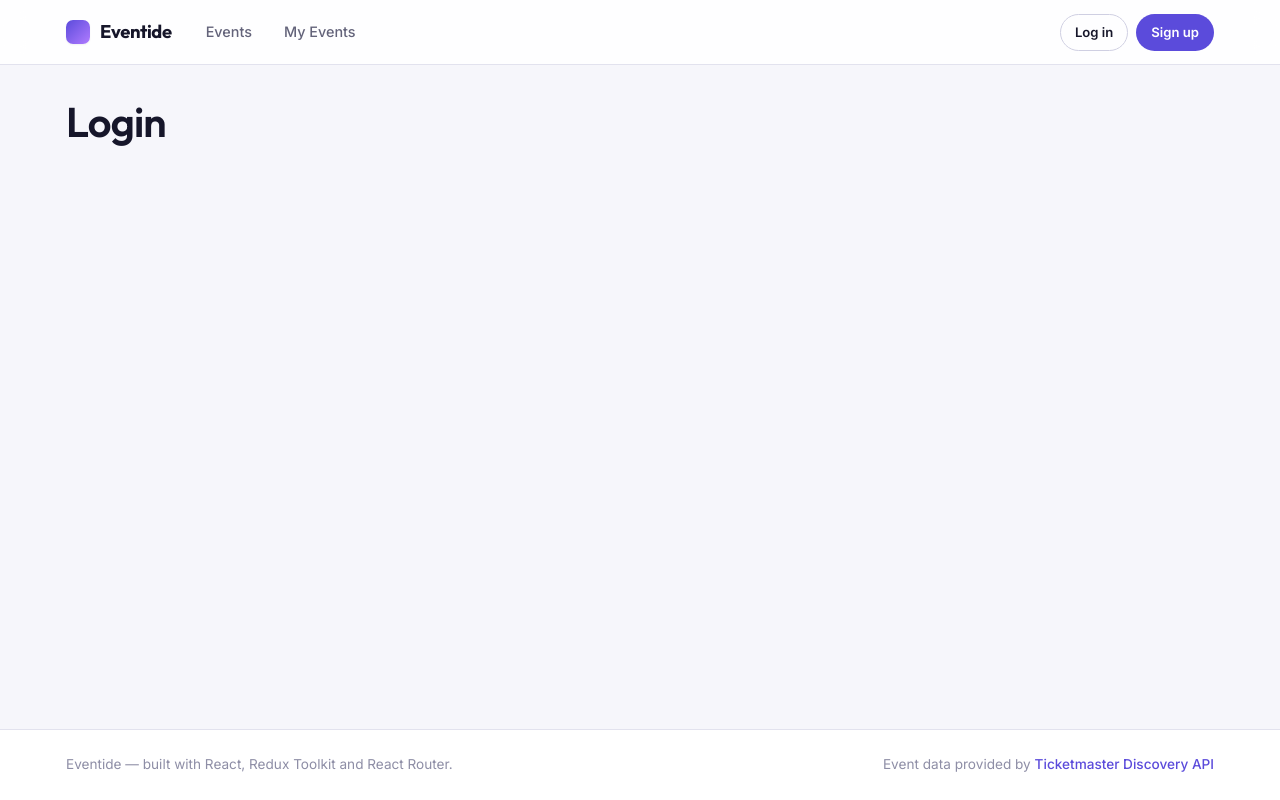
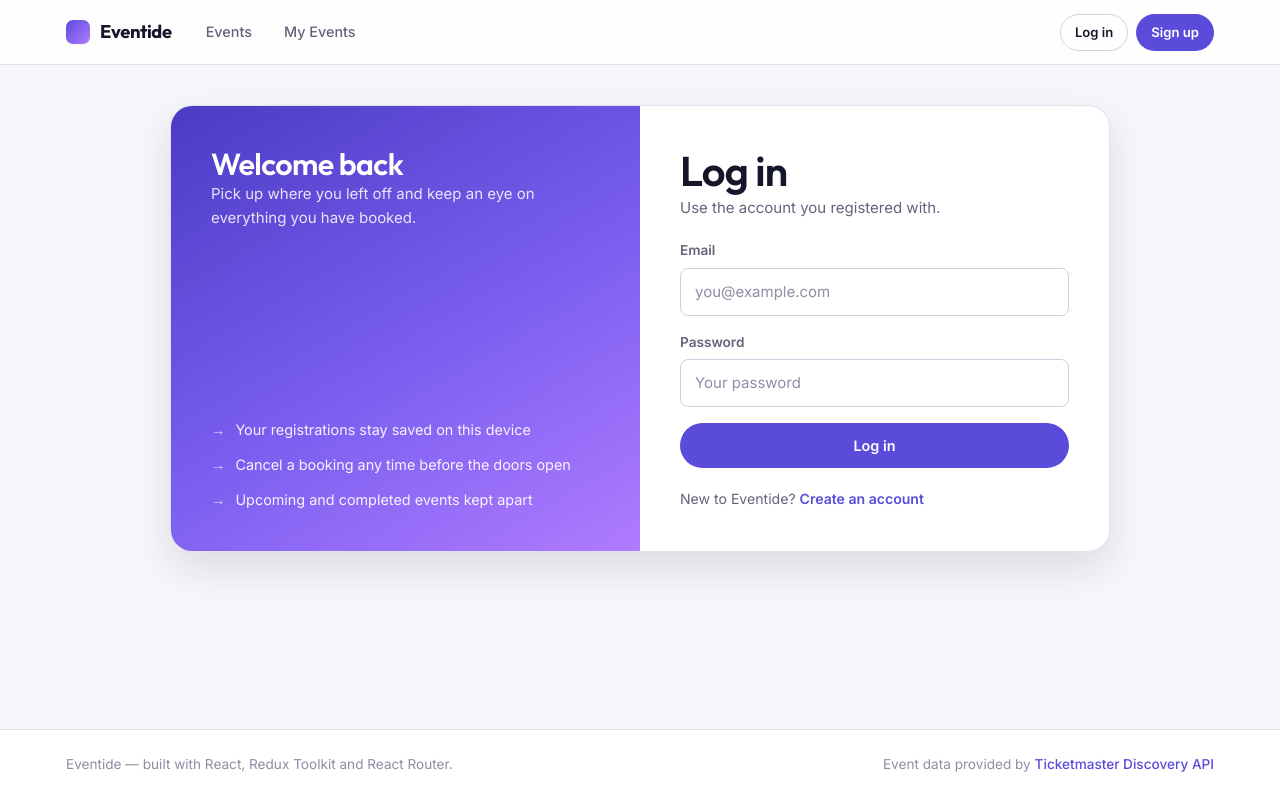
Before and after one commit to Haiderraza101/event-management-system, a React (Vite) app: page /login in a window 1280 px wide. Built offline with nearby package versions, Linux system fonts and the light colour scheme.

Commit message:
Build login page with redirect back to intended route

```diff
--- a/src/pages/Login.jsx
+++ b/src/pages/Login.jsx
@@ -1,7 +1,149 @@
+import { useEffect, useState } from 'react'
+import { Link, useLocation, useNavigate } from 'react-router-dom'
+import { useDispatch, useSelector } from 'react-redux'
+import {
+  loginUser,
+  authErrorCleared,
+  selectAuthError,
+  selectAuthStatus,
+  selectIsAuthenticated
+} from '../features/auth/authSlice'
+import { toastPushed } from '../features/ui/uiSlice'
+import { validateEmail, hasErrors } from '../utils/validate'
+import './Auth.css'
+
 function Login() {
+  const dispatch = useDispatch()
+  const navigate = useNavigate()
+  const location = useLocation()
+  const status = useSelector(selectAuthStatus)
+  const serverError = useSelector(selectAuthError)
+  const isAuthenticated = useSelector(selectIsAuthenticated)
+
+  const [form, setForm] = useState({ email: '', password: '' })
+  const [errors, setErrors] = useState({ email: '', password: '' })
+  const [touched, setTouched] = useState({})
+
+  const redirectTo = location.state?.from || '/events'
+
+  useEffect(() => {
+    dispatch(authErrorCleared())
+  }, [dispatch])
+
+  useEffect(() => {
+    if (isAuthenticated) navigate(redirectTo, { replace: true })
+  }, [isAuthenticated, navigate, redirectTo])
+
+  function runValidation(next) {
+    return {
+      email: validateEmail(next.email),
+      password: next.password ? '' : 'Password is required.'
+    }
+  }
+
+  function handleChange(event) {
+    const { name, value } = event.target
+    const next = { ...form, [name]: value }
+    setForm(next)
+    if (touched[name]) setErrors(runValidation(next))
+  }
+
+  function handleBlur(event) {
+    setTouched((prev) => ({ ...prev, [event.target.name]: true }))
+    setErrors(runValidation(form))
+  }
+
+  async function handleSubmit(event) {
+    event.preventDefault()
+    const nextErrors = runValidation(form)
+    setErrors(nextErrors)
+    setTouched({ email: true, password: true })
+    if (hasErrors(nextErrors)) return
+
+    const result = await dispatch(loginUser(form))
+    if (loginUser.fulfilled.match(result)) {
+      dispatch(toastPushed(`Signed in as ${result.payload.name}.`, 'success'))
+    }
+  }
+
+  const submitting = status === 'loading'
+
   return (
-    <div className="container page">
-      <h1>Login</h1>
+    <div className="auth-page">
+      <div className="auth-card">
+        <aside className="auth-aside">
+          <div>
+            <h2>Welcome back</h2>
+            <p>Pick up where you left off and keep an eye on everything you have booked.</p>
+          </div>
+          <ul className="auth-points">
+            <li>Your registrations stay saved on this device</li>
+            <li>Cancel a booking any time before the doors open</li>
+            <li>Upcoming and completed events kept apart</li>
+          </ul>
+        </aside>
+
+        <div className="auth-form-panel">
+          <div>
+            <h1>Log in</h1>
+            <p className="muted">Use the account you registered with.</p>
+          </div>
+
+          {location.state?.from ? (
+            <p className="auth-alert" style={{ background: 'var(--warn-soft)', color: 'var(--warn)', borderColor: 'transparent' }}>
+              Log in to continue to that page.
+            </p>
+          ) : null}
+
+          {serverError ? <p className="auth-alert">{serverError}</p> : null}
+
+          <form className="auth-form" onSubmit={handleSubmit} noValidate>
+            <div className="field">
+              <label htmlFor="email">Email</label>
+              <input
+                id="email"
+                name="email"
+                type="email"
+                autoComplete="email"
+                className={`input ${errors.email && touched.email ? 'input-error' : ''}`}
+                value={form.email}
+                onChange={handleChange}
+                onBlur={handleBlur}
+                placeholder="you@example.com"
+              />
+              {errors.email && touched.email ? (
+                <span className="error-text">{errors.email}</span>
+              ) : null}
+            </div>
+
+            <div className="field">
+              <label htmlFor="password">Password</label>
+              <input
+                id="password"
+                name="password"
+                type="password"
+                autoComplete="current-password"
+                className={`input ${errors.password && touched.password ? 'input-error' : ''}`}
+                value={form.password}
+                onChange={handleChange}
+                onBlur={handleBlur}
+                placeholder="Your password"
+              />
+              {errors.password && touched.password ? (
+                <span className="error-text">{errors.password}</span>
+              ) : null}
+            </div>
+
+            <button type="submit" className="btn btn-block" disabled={submitting}>
+              {submitting ? 'Signing in…' : 'Log in'}
+            </button>
+          </form>
+
+          <p className="auth-switch">
+            New to Eventide? <Link to="/register">Create an account</Link>
+          </p>
+        </div>
+      </div>
     </div>
   )
 }
```
